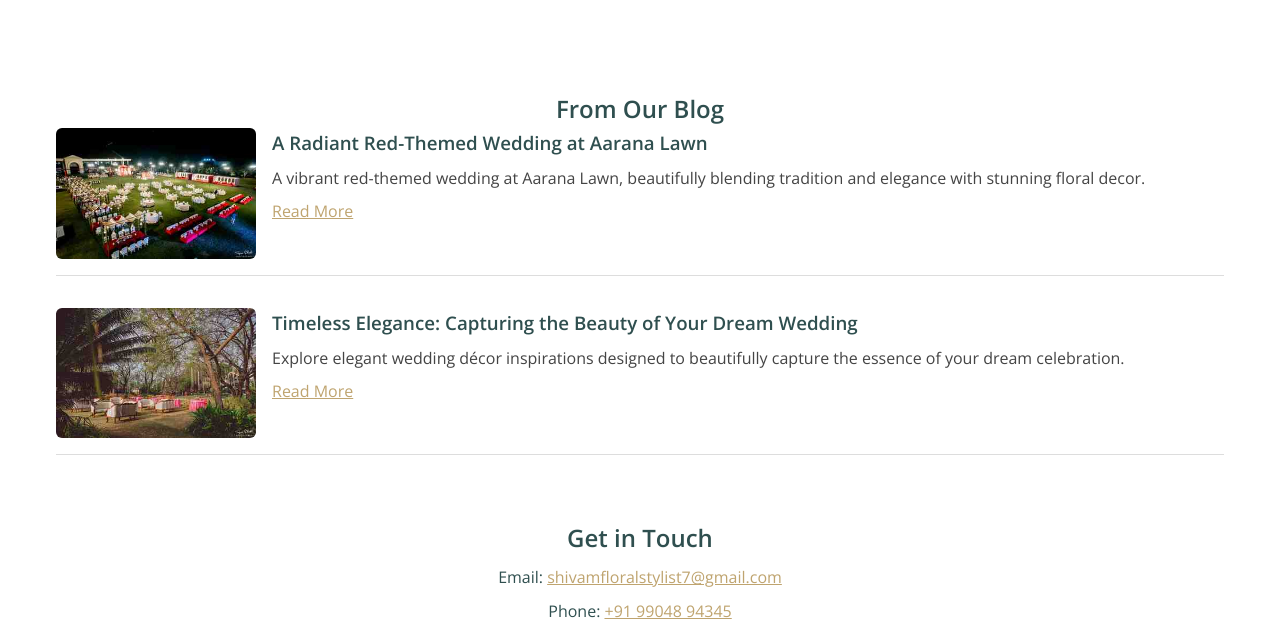
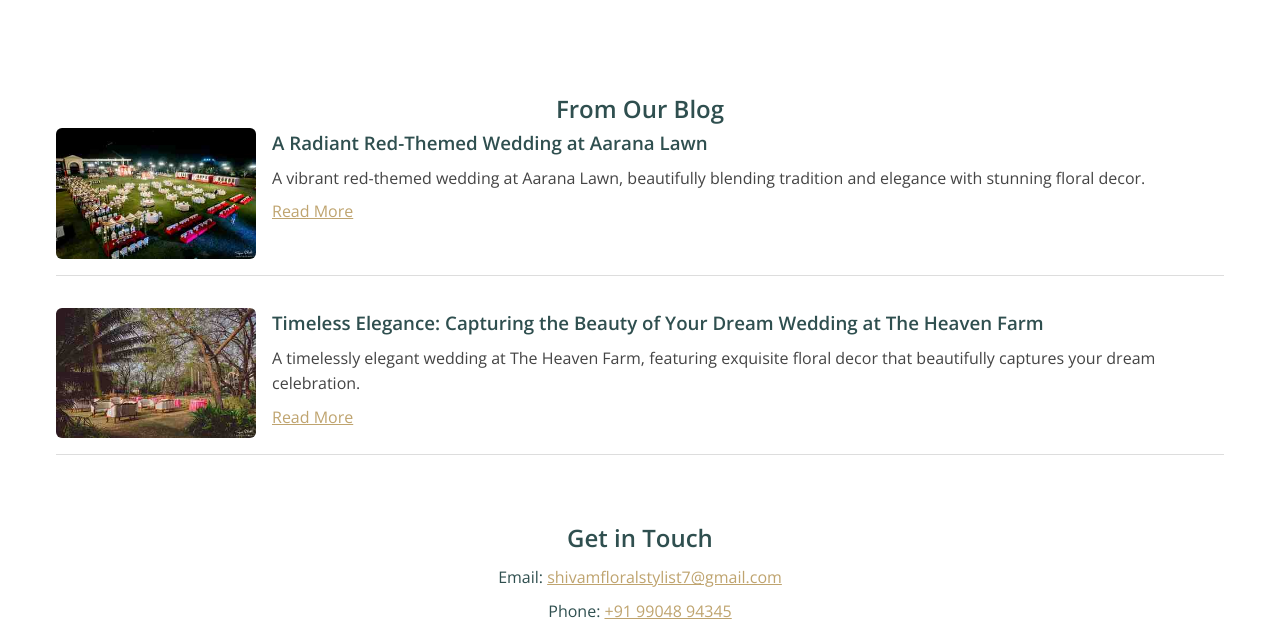
Before and after one commit to ShivamFloralStylist/OfficialWebsite, a plain HTML site: page index.html in a window 1280 px wide. Shown: the part 1720-2349 px from the top of the page. Drawn offline with nearby package versions, Linux system fonts and the light colour scheme.

Commit message:
Add files via upload

```diff
--- a/index.html
+++ b/index.html
@@ -134,9 +134,9 @@
         <div class="home-blog-summary">
           <img src="images/HomePage/Blog/Blog_2.JPG" alt="Blog 2">
           <div>
-            <h3>Timeless Elegance: Capturing the Beauty of Your Dream Wedding</h3>
-            <p>Explore elegant wedding décor inspirations designed to beautifully capture the essence of your dream
-              celebration.</p>
+            <h3>Timeless Elegance: Capturing the Beauty of Your Dream Wedding at The Heaven Farm</h3>
+            <p>A timelessly elegant wedding at The Heaven Farm, featuring exquisite floral decor that beautifully
+              captures your dream celebration.</p>
             <a href="blog.html" class="home-read-more">Read More</a>
           </div>
         </div>
```
